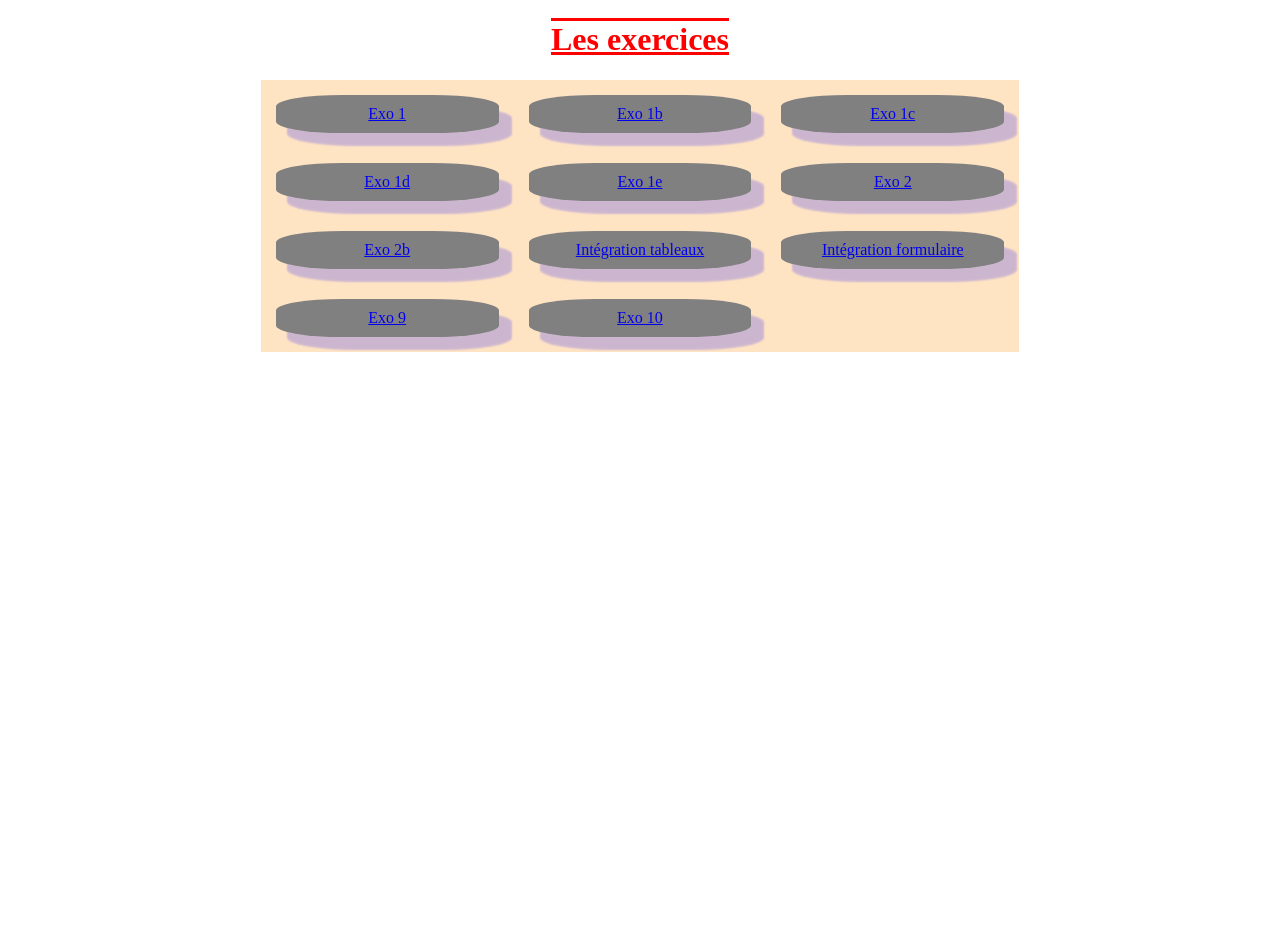
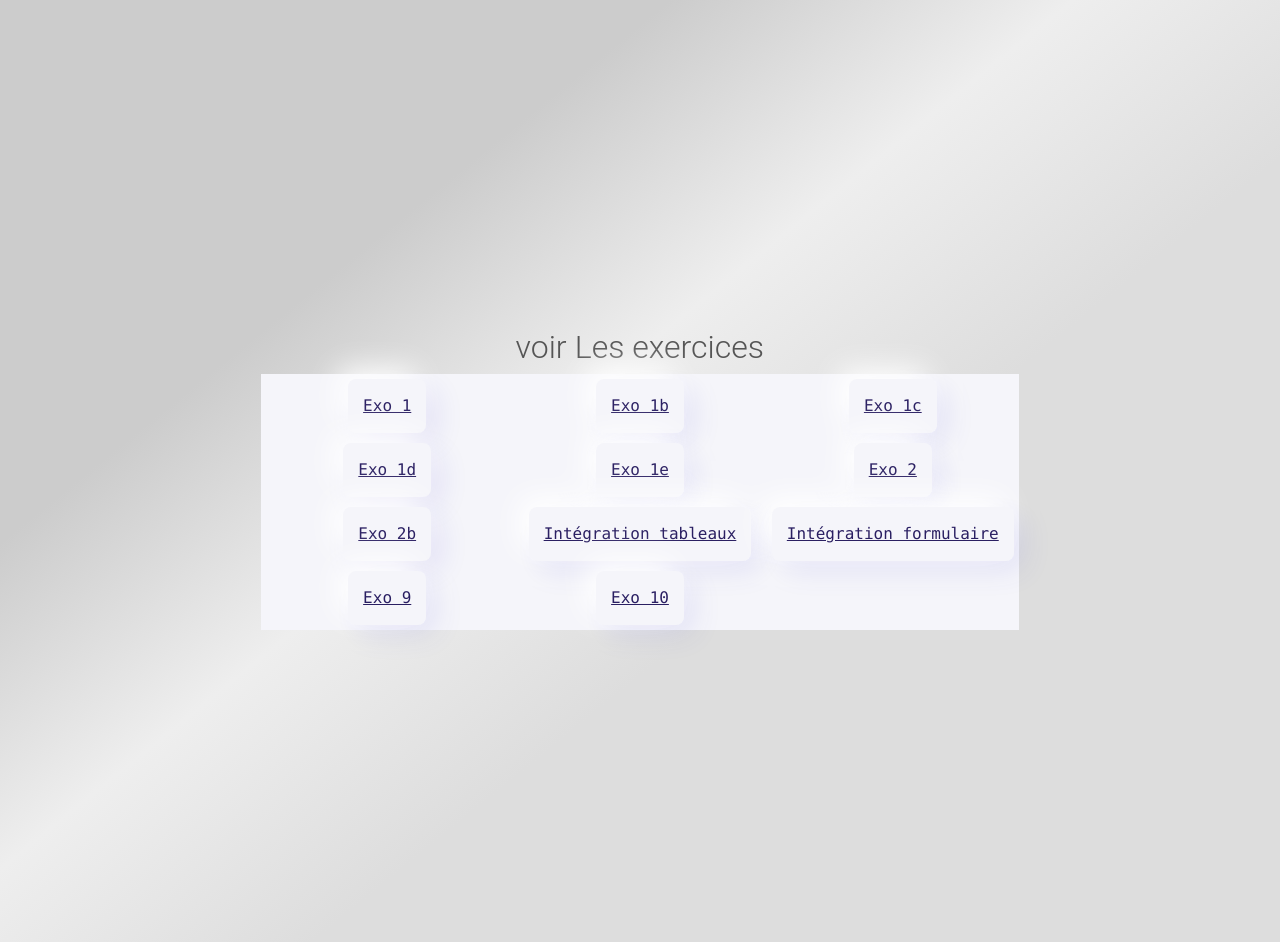
Before and after one commit to Syllac21/integration_web, a plain HTML site: page index.html in a window 1280 px wide. Before the commit the page ends 800 px from the top, so only its background shows below. Drawn offline with Linux system fonts and the light colour scheme.

Commit message:
mise en page index

```diff
--- a/index.html
+++ b/index.html
@@ -7,7 +7,11 @@
     <link rel="stylesheet" href="./styles/styles.css">
 </head>
 <body>
-    <h1>Les exercices</h1>
+    <div>voir</div>
+    <div>
+        <span>Les exercices</span>
+    </div>
+
     <main>
         <a href="./pages/exo1.html">Exo 1</a>
         <a href="./pages/exo1b.html">Exo 1b</a>
--- a/styles/styles.css
+++ b/styles/styles.css
@@ -1,3 +1,57 @@
+body {
+    text-align:center;
+    background:linear-gradient(141deg, #ccc 25%, #eee 40%, #ddd 55%);
+    color:#555;
+    font-family:'Roboto';
+    font-weight:300;
+    font-size:32px;
+    padding-top:40vh;
+    height:100vh;
+    overflow:hidden;
+    -webkit-backface-visibility: hidden;
+    -webkit-perspective: 1000;
+    -webkit-transform: translate3d(0,0,0);
+  }
+
+div {
+display:inline-block;
+overflow:hidden;
+white-space:nowrap;
+}
+
+div:first-of-type {    /* For increasing performance
+    ID/Class should've been used.
+    For a small demo
+    it's okaish for now */
+animation: showup 7s infinite;
+}
+
+div:last-of-type span {
+    margin-left:-355px;
+    animation: slidein 7s infinite;
+}
+
+@keyframes showup {
+    0% {opacity:0;}
+    20% {opacity:1;}
+    80% {opacity:1;}
+    100% {opacity:0;}
+}
+
+@keyframes slidein {
+    0% { margin-left:-800px; }
+    20% { margin-left:-800px; }
+    35% { margin-left:0px; }
+    100% { margin-left:0px; }
+}
+
+@keyframes reveal {
+    0% {opacity:0;width:0px;}
+    20% {opacity:1;width:0px;}
+    30% {width:355px;}
+    80% {opacity:1;}
+    100% {opacity:0;width:355px;}
+}
 
 h1{
     text-decoration: overline underline;
@@ -11,21 +65,42 @@ main{
     grid-template-columns: repeat(3,1fr);
     width: 60%;
     margin: auto;
-    background-color: bisque;
+    background-color: #F5F5FA;
+    justify-items: center;
 
 }
 
 a{
-    display: block;
-    box-shadow: ;
-    border-radius: 30%;
-    text-align: center;
-    background-color: gray;
-    box-shadow: 12px 12px 2px 1px rgba(0, 0, 255, .2);
-    margin: 15px;
-    padding: 10px;
+
+    align-items: center;
+    background: #f5f5fa;
+    border: 0;
+    border-radius: 8px;
+    box-shadow: -10px -10px 30px 0 #fff,10px 10px 30px 0 #1d0dca17;
+    box-sizing: border-box;
+    color: #2a1f62;
+    cursor: pointer;
+    display: flex;
+    font-family: "Cascadia Code",Consolas,Monaco,"Andale Mono","Ubuntu Mono",monospace;
+    font-size: 1rem;
+    justify-content: center;
+    line-height: 1.5rem;
+    padding: 15px;
+    position: relative;
+    text-align: left;
+    transition: .2s;
+    user-select: none;
+    -webkit-user-select: none;
+    touch-action: manipulation;
+    white-space: pre;
+    width: max-content;
+    word-break: normal;
+    word-spacing: normal;
+    margin: 5px;
 }
 
-a:hover{
-    box-shadow: 12px 12px 2px 1px rgba(103, 103, 224, 0.2);
+a:hover,
+a:focus {
+    background: #f8f8ff;
+    box-shadow: -15px -15px 30px 0 #fff, 15px 15px 30px 0 #1d0dca17;
 }
```
